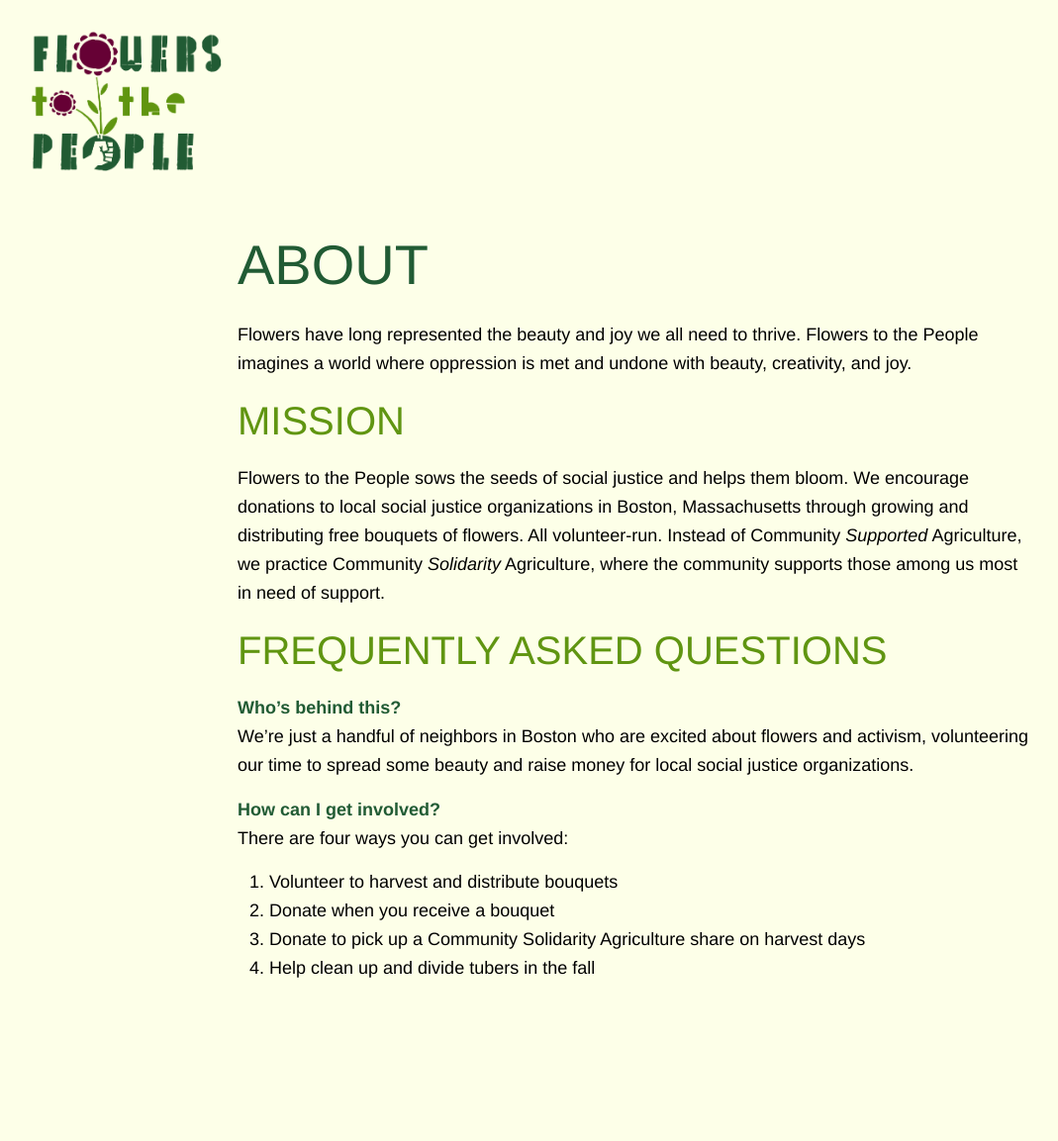
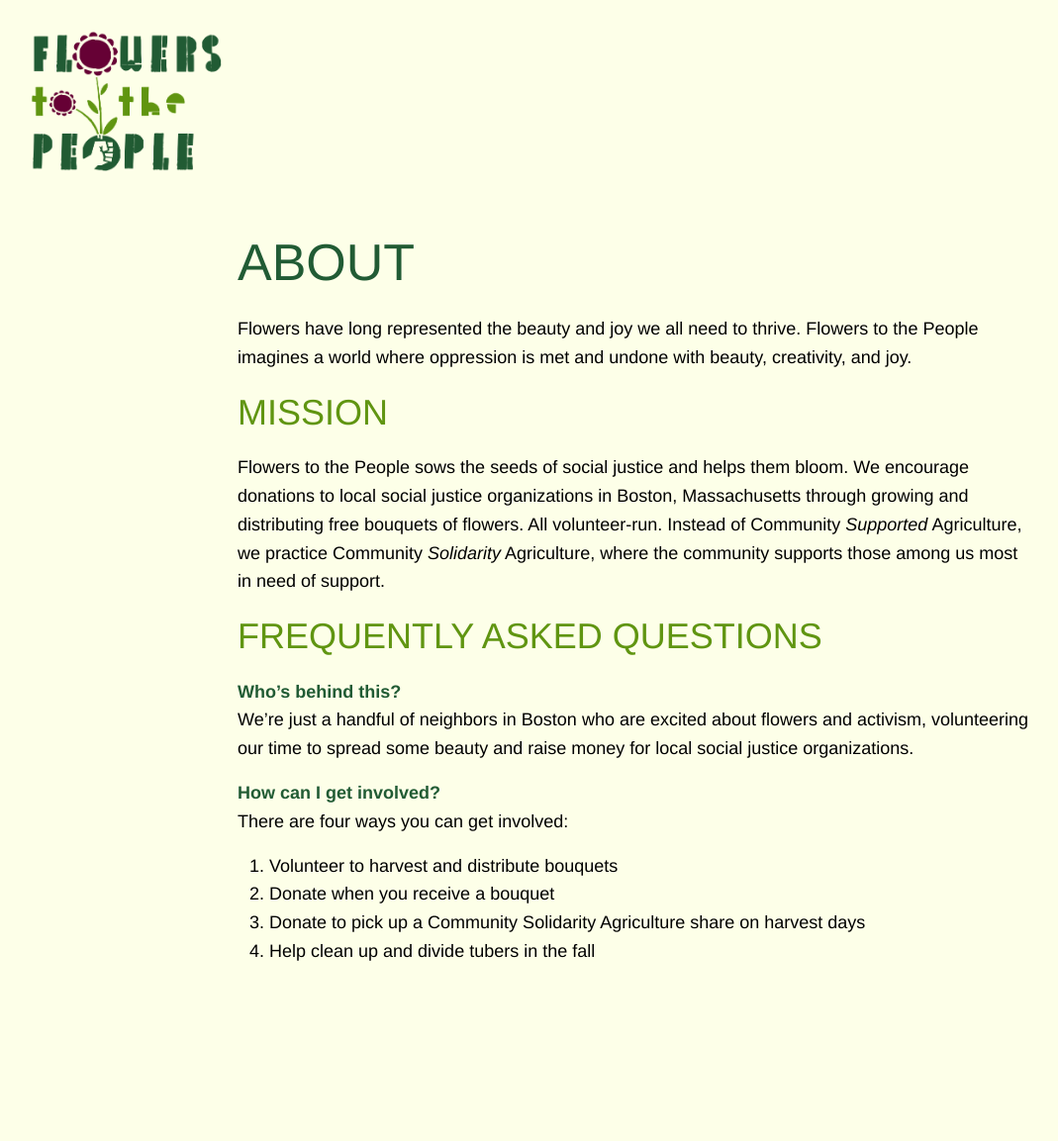
Before and after one commit to heybenji/flowerstothepeople, a Jekyll site: the page built from about.markdown, in a window 1280 px wide. Shown: the whole page at 99% size, without its empty margins (0-1069 px from the left). Built offline with Jekyll 4.4.1, drawn with Linux system fonts in a browser that asks for light colours; some web fonts are replaced.

Commit message:
Slightly reduce font sizes
- So “immigrant” fits on one line on mobile

```diff
--- a/_sass/_base.scss
+++ b/_sass/_base.scss
@@ -56,13 +56,13 @@
 }
 
 h1 {
-  font-size: 3.5rem;
+  font-size: 3.25rem;
   @extend %brand-font;
   color: $brand-green-dark;
 }
 
 h2 {
-  font-size: 2.5rem;
+  font-size: 2.25rem;
   @extend %brand-font;
   color: $brand-green-medium;
 }
```
